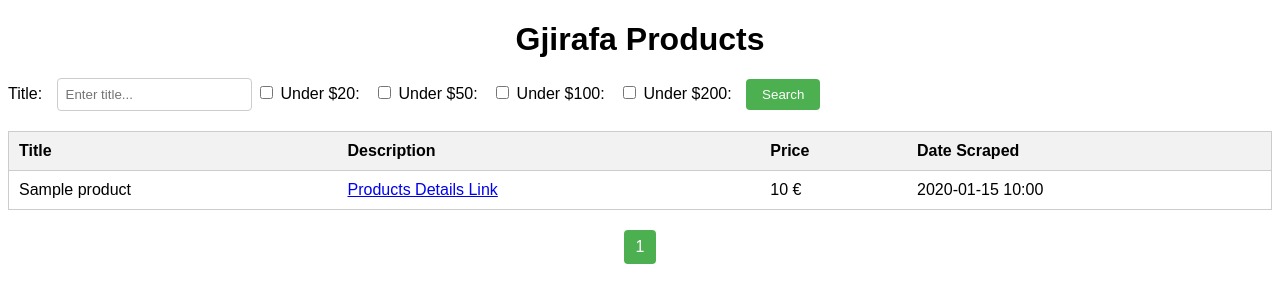
After one commit to jsefiu1/starlabsAPI, a FastAPI app: template app/templates/gjirafa.html in a window 1280 px wide. The commit adds this page. Shown: the top 303 px of the page. Run offline with FastAPI, Linux system fonts and the light colour scheme; the template is opened without the code that fills it: most values are stand-ins (such as "Sample title", 1, 10 or a date in 2020).

Commit message:
Display the data in a table, add filters, add scraping time

```diff
--- a/app/models/gjirafa.py
+++ b/app/models/gjirafa.py
@@ -1,5 +1,4 @@
-from sqlalchemy import Column, Integer, String, Float
-from app.utils.database import engine
+from sqlalchemy import Column, Integer, String, Float, DateTime
 from app.models import Base
 
 class Product(Base):
@@ -7,5 +6,6 @@ class Product(Base):
 
     id = Column(Integer, primary_key=True)
     name = Column(String(200))
-    price = Column(String(200))
+    price = Column(Float)
     details_link = Column(String(500))
+    date_scraped = Column(DateTime)
--- /dev/null
+++ b/app/templates/gjirafa.html
@@ -0,0 +1,176 @@
+<!DOCTYPE html>
+<html>
+<head>
+    <title>Gjirafa Data</title>
+    <style>
+        body {
+            font-family: Arial, sans-serif;
+        }
+        h1 {
+            margin-bottom: 20px;
+            text-align: center;
+        }
+        table {
+            width: 100%;
+            border-collapse: collapse;
+            border: 1px solid #ccc;
+        }
+        th, td {
+            padding: 10px;
+            text-align: left;
+            border-bottom: 1px solid #ccc;
+        }
+        th {
+            background-color: #f2f2f2;
+        }
+        .search-form {
+            margin-bottom: 20px;
+        }
+        .search-form label {
+            margin-right: 10px;
+        }
+        .search-form input[type="text"],
+        .search-form input[type="date"] {
+            padding: 8px;
+            border: 1px solid #ccc;
+            border-radius: 4px;
+        }
+        .search-form button[type="submit"] {
+            padding: 8px 16px;
+            background-color: #4CAF50;
+            color: white;
+            border: none;
+            border-radius: 4px;
+            cursor: pointer;
+        }
+        .search-form button[type="submit"]:hover {
+            background-color: #45a049;
+        }
+        .pagination {
+            margin-top: 20px;
+            text-align: center;
+        }
+        .pagination a {
+            display: inline-block;
+            margin: 0 5px;
+            padding: 8px 12px;
+            background-color: #f2f2f2;
+            color: #333;
+            text-decoration: none;
+            border-radius: 4px;
+        }
+        .pagination a.current {
+            background-color: #4CAF50;
+            color: white;
+        }
+        .pagination a:hover {
+            background-color: #ddd;
+        }
+        .title {
+            max-width: 700px;
+            overflow: break-word;
+            text-overflow: ellipsis;
+        }
+    </style>
+</head>
+<body>
+    <h1>Gjirafa Products</h1>
+
+    <form class="search-form" action="{{ url_for('gjirafa_view') }}" method="get">
+        <label for="title_contains">Title:</label>
+        <input type="text" id="title_contains" name="title_contains" placeholder="Enter title...">
+
+        <input type="checkbox" id="under_20" name="under_20" {% if under_20 %}checked{% endif %}>
+        <label for="under_20">Under $20:</label>
+
+        <input type="checkbox" id="under_50" name="under_50" {% if under_50 %}checked{% endif %}>
+        <label for="under_50">Under $50:</label>
+
+        <input type="checkbox" id="under_100" name="under_100" {% if under_100 %}checked{% endif %}>
+        <label for="under_100">Under $100:</label>
+
+        <input type="checkbox" id="under_200" name="under_200" {% if under_200 %}checked{% endif %}>
+        <label for="under_200">Under $200:</label>
+
+        <button type="submit">Search</button>
+    </form>
+
+
+    <table>
+        <thead>
+            <tr>
+                <th>Title</th>
+                <th>Description</th>
+                <th>Price</th>
+                <th>Date Scraped</th>
+            </tr>
+        </thead>
+        <tbody>
+            {% for product in results %}
+            <tr>
+                <td class="title" >{{ product.name }}</td>
+                <td><a href="{{product.details_link}}" target="_blank">Products Details Link</a></td>
+                <td>{{ product.price }} €</td>
+                <td>{{ product.date_scraped.strftime('%Y-%m-%d %H:%M') }}</td>
+            </tr>
+            {% endfor %}
+        </tbody>
+    </table>
+
+    <div class="pagination">
+        {% if current_page > 1 %}
+            <a href="/gjirafa/view?page={{ current_page - 1 }}{% if title_contains %}&title_contains={{ title_contains }}{% endif %}">Previous</a>
+        {% endif %}
+
+        {% if total_pages <= 7 %}
+            {% for page in range(1, total_pages + 1) %}
+                {% if page == current_page %}
+                    <a href="/gjirafa/view?page={{ page }}{% if title_contains %}&title_contains={{ title_contains }}{% endif %}" class="current">{{ page }}</a>
+                {% else %}
+                    <a href="/gjirafa/view?page={{ page }}{% if title_contains %}&title_contains={{ title_contains }}{% endif %}">{{ page }}</a>
+                {% endif %}
+            {% endfor %}
+        {% else %}
+            {% if current_page <= 4 %}
+                {% for page in range(1, current_page + 3) %}
+                    {% if page == current_page %}
+                        <a href="/gjirafa/view?page={{ page }}{% if title_contains %}&title_contains={{ title_contains }}{% endif %}" class="current">{{ page }}</a>
+                    {% else %}
+                        <a href="/gjirafa/view?page={{ page }}{% if title_contains %}&title_contains={{ title_contains }}{% endif %}">{{ page }}</a>
+                    {% endif %}
+                {% endfor %}
+                ...
+                <a href="/gjirafa/view?page={{ total_pages }}{% if title_contains %}&title_contains={{ title_contains }}{% endif %}">{{ total_pages }}</a>
+            {% elif current_page > total_pages - 2  %}
+                <a href="/gjirafa/view?page=1{% if title_contains %}&title_contains={{ title_contains }}{% endif %}">1</a>
+                ...
+                {% for page in range(total_pages - 2, total_pages + 1) %}
+                    {% if page == current_page %}
+                        <a href="/gjirafa/view?page={{ page }}{% if title_contains %}&title_contains={{ title_contains }}{% endif %}" class="current">{{ page }}</a>
+                    {% else %}
+                        <a href="/gjirafa/view?page={{ page }}{% if title_contains %}&title_contains={{ title_contains }}{% endif %}">{{ page }}</a>
+                    {% endif %}
+                {% endfor %}
+            {% else %}
+                <a href="/gjirafa/view?page=1{% if title_contains %}&title_contains={{ title_contains }}{% endif %}">1</a>
+                ...
+                {% for page in range(current_page - 1, current_page + 2) %}
+                    {% if page == current_page %}
+                        <a href="/gjirafa/view?page={{ page }}{% if title_contains %}&title_contains={{ title_contains }}{% endif %}" class="current">{{ page }}</a>
+                    {% else %}
+                        <a href="/gjirafa/view?page={{ page }}{% if title_contains %}&title_contains={{ title_contains }}{% endif %}">{{ page }}</a>
+                    {% endif %}
+                {% endfor %}
+                ...
+                <a href="/gjirafa/view?page={{ total_pages }}{% if title_contains %}&title_contains={{ title_contains }}{% endif %}">{{ total_pages }}</a>
+            {% endif %}
+        {% endif %}
+
+        {% if current_page < total_pages %}
+            <a href="/gjirafa/view?page={{ current_page + 1 }}{% if title_contains %}&title_contains={{ title_contains }}{% endif %}">Next</a>
+        {% endif %}
+
+    </div>
+
+</body>
+</html>
--- a/manage.py
+++ b/manage.py
@@ -1,7 +1,7 @@
 from fastapi import FastAPI
 from app.utils.database import test_db_connection
 import uvicorn
-from app.routers import telegrafi, gjirafa,kosovajob
+from app.routers import telegrafi, gjirafa,kosovajob,home
 from app.models import Base
 from app.utils.database import engine
 
@@ -10,6 +10,8 @@ app = FastAPI()
 @app.get("/test-db")
 def test_database_connection():
     return test_db_connection()
+
+app.include_router(home.router)
 
 app.include_router(gjirafa.router)
 
```
Also changed, not shown: app/routers/gjirafa.py (+89 -16 lines), app/routers/home.py (added, +15 -0 lines), app/scrapers/gjirafa.py (+40 -25 lines), app/templates/gjirafa_data.html (deleted, +0 -58 lines), app/templates/home.html (+62 -47 lines).
